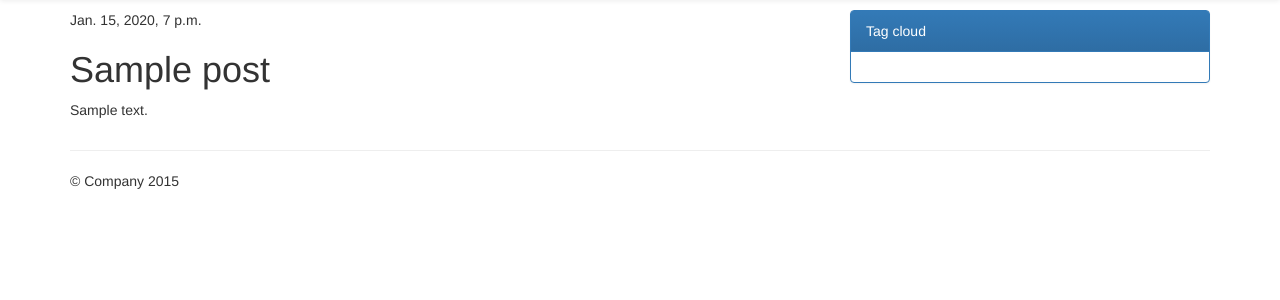
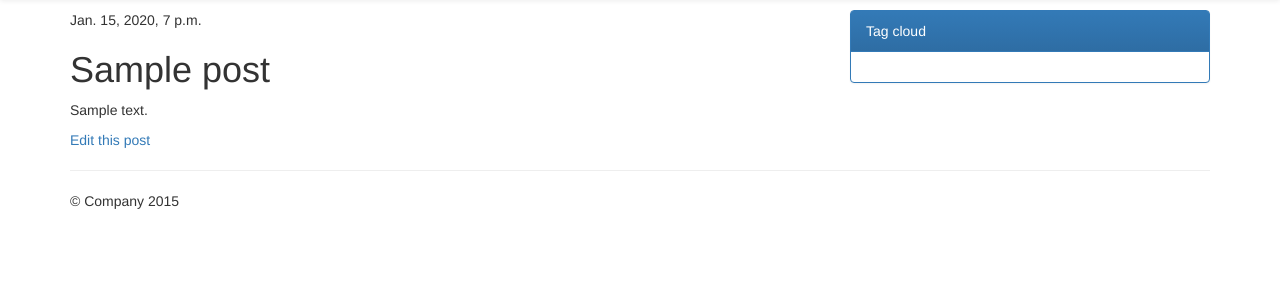
Before and after one commit to paige0701/my-first-blog, a Django app: page /post/1/ in a window 1280 px wide. Shown: the part 51-351 px from the top of the page. Run offline with Django 3.2, Linux system fonts and the light colour scheme; tables that the repository leaves empty hold one stand-in row (values such as "Sample post"); some libraries are stand-ins or nearby versions.

Commit message:
included writing new posts and editing them

```diff
--- a/blog/templates/auth/toggle_login.html
+++ b/blog/templates/auth/toggle_login.html
@@ -1,6 +1,6 @@
 {% if user.is_authenticated %}
     <ul class="nav navbar-nav navbar-right">
-    <li><a href="#">Write Post</a></li>
+    <li><a href="{% url 'post_new' %}">Write Post</a></li>
         <li class="dropdown">
             <a href="#" class="dropdown-toggle" data-toggle="dropdown" role="button"
                aria-expanded="false">{{ user.username }} <span class="caret"></span></a>
--- a/blog/templates/blog/post_detail.html
+++ b/blog/templates/blog/post_detail.html
@@ -9,5 +9,6 @@
         {% endif %}
         <h1>{{ post.title }}</h1>
         <p>{{ post.text|linebreaksbr }}</p>
+        <a href="{% url 'post_edit'  post.pk %}">Edit this post</a>
     </div>
 {% endblock %}
--- a/blog/templates/header.html
+++ b/blog/templates/header.html
@@ -7,7 +7,7 @@
                 <span class="icon-bar"></span>
                 <span class="icon-bar"></span>
             </button>
-            <a class="navbar-brand" href="">Paige List</a>
+            <a class="navbar-brand" href="{% url 'post_list' %}">Paige List</a>
         </div>
         <div id="navbar" class="navbar-collapse collapse">
 
--- a/blog/urls.py
+++ b/blog/urls.py
@@ -10,7 +10,11 @@ urlpatterns = [
     url(r'^post/(?P<pk>\d+)/$', views.post_detail, name='post_detail'),
 
     url(r'^login/$',login, {'template_name':"auth/login.html"}, name='blog_login'),
-    url(r'^logout/$', logout, {'next_page': reverse_lazy('post_list')}, name='blog_logout')
+    url(r'^logout/$', logout, {'next_page': reverse_lazy('post_list')}, name='blog_logout'),
+
+    url(r'^post/new/$', views.post_new, name='post_new'),
+    url(r'^post/(?P<pk>\d+)/edit/$', views.post_edit, name='post_edit'),
+
 
 
 
--- a/blog/views.py
+++ b/blog/views.py
@@ -1,6 +1,7 @@
-from django.shortcuts import render, get_object_or_404
+from django.shortcuts import render, get_object_or_404, redirect
 from .models import Post
 from django.utils import timezone
+from blog.forms import PostForm
 
 
 # Create your views here.
@@ -16,3 +17,38 @@ def post_list(request):
 def post_detail(request,pk):
     post = get_object_or_404(Post, pk=pk)
     return render(request, 'blog/post_detail.html', {'post':post} )
+
+
+def post_new(request):
+
+    if request.method == 'POST':
+        form = PostForm(request.POST)
+        if form.is_valid():
+            post = form.save(commit=False)
+            post.author = request.user
+            post.published_date = timezone.now()
+            post.save()
+            return redirect('post_detail', pk=post.pk)
+
+
+    else:
+        form = PostForm()
+    return render(request, 'blog/post_edit.html', {'form':form})
+
+
+def post_edit(request,pk):
+
+    post = get_object_or_404(Post, pk=pk)
+    if request.method == 'POST':
+        form = PostForm(request.POST, instance=post)
+        if form.is_valid():
+            post = form.save(commit=False)
+            post.author = request.user
+            post.published_date = timezone.now()
+            post.save()
+            return redirect('post_detail', pk=post.pk)
+
+    else:
+        form = PostForm(instance=post)
+
+    return render(request,'blog/post_edit.html', {'form':form} )
```
Also changed, not shown: blog/forms.py (+8 -0 lines), blog/templates/blog/post_edit.html (added, +9 -0 lines).
